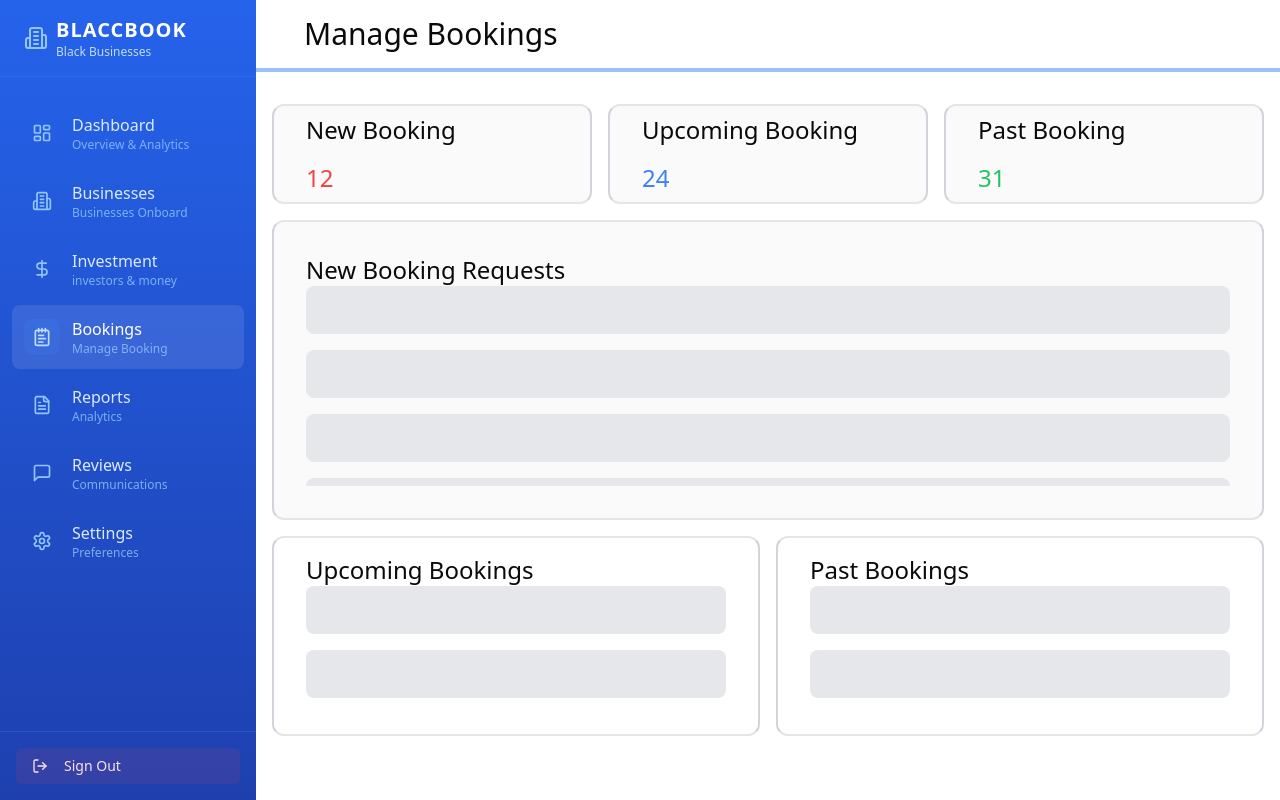
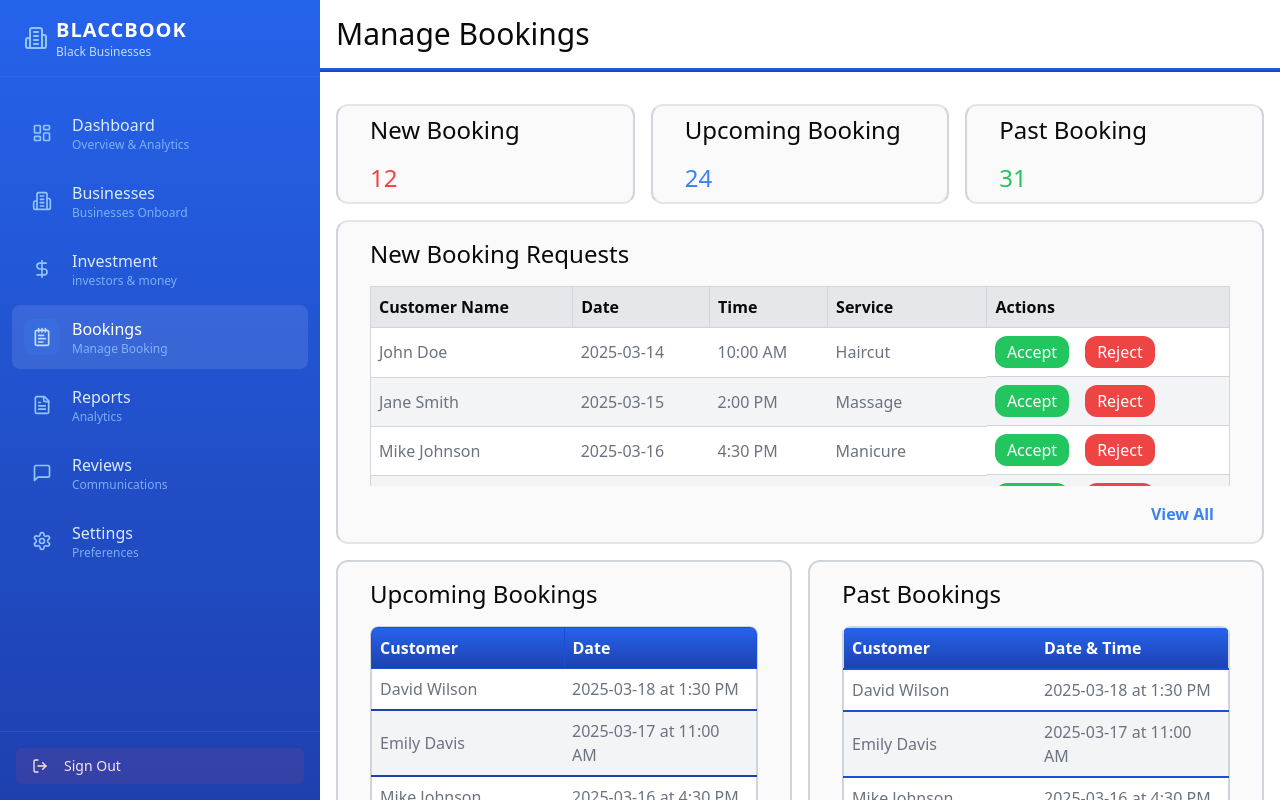
Before and after one commit to geek-maestro/blaccbook_admin, a React (Vite) app: page /booking in a window 1280 px wide. Built offline with nearby package versions, Linux system fonts and the light colour scheme; no server answers.

Commit message:
completed booking screens for booking page

```diff
--- a/src/Pages/Bookings.tsx
+++ b/src/Pages/Bookings.tsx
@@ -1,16 +1,85 @@
-import React from "react";
+import React, { useState } from "react";
 import Sidebar from "@/components/Sidebar";
 import { Separator } from "@/components/ui/separator";
 
 const Bookings = () => {
+  const [isExpandedNew, setIsExpandedNew] = useState(false);
+  const [isExpandedUpcoming, setIsExpandedUpcoming] = useState(false);
+  const [isExpandedPast, setIsExpandedPast] = useState(false);
+
+  const bookingData = [
+    {
+      customerName: "John Doe",
+      date: "2025-03-14",
+      time: "10:00 AM",
+      service: "Haircut",
+    },
+    {
+      customerName: "Jane Smith",
+      date: "2025-03-15",
+      time: "2:00 PM",
+      service: "Massage",
+    },
+    {
+      customerName: "Mike Johnson",
+      date: "2025-03-16",
+      time: "4:30 PM",
+      service: "Manicure",
+    },
+    {
+      customerName: "Emily Davis",
+      date: "2025-03-17",
+      time: "11:00 AM",
+      service: "Facial",
+    },
+    {
+      customerName: "David Wilson",
+      date: "2025-03-18",
+      time: "1:30 PM",
+      service: "Hair Coloring",
+    },
+  ];
+
+  const upcomingBookings = [
+    {
+      customerName: "David Wilson",
+      date: "2025-03-18",
+      time: "1:30 PM",
+    },
+    {
+      customerName: "Emily Davis",
+      date: "2025-03-17",
+      time: "11:00 AM",
+    },
+    {
+      customerName: "Mike Johnson",
+      date: "2025-03-16",
+      time: "4:30 PM",
+    },
+    {
+      customerName: "John Doe",
+      date: "2025-03-14",
+      time: "10:00 AM",
+      service: "Haircut",
+    },
+    {
+      customerName: "John Doe",
+      date: "2025-03-14",
+      time: "10:00 AM",
+      service: "Haircut",
+    },
+  ];
+
   return (
-    <div className="flex">
+    <div className="flex min-h-screen">
       <Sidebar />
-      <div className="flex lg:flex-col gap-4 w-full">
+      <main className="flex flex-col h-screen gap-4 flex-1 overflow-auto ">
         <div className="w-full">
-          <h1 className="text-3xl ml-12 mt-4">Manage Bookings</h1>
+          <h1 className="text-3xl ml-4 mt-4">Manage Bookings</h1>
         </div>
-        <Separator className="bg-blue-500/50 h-1" />
+
+        <Separator className="bg-gradient-to-b from-blue-600 to-blue-800 border-r-blue-500/30 h-1 p-0 m-0" />
+
         <div className="flex flex-1 flex-col gap-4 p-4">
           <div className="grid auto-rows-min gap-4 md:grid-cols-3">
             <div className="h-[100px] rounded-xl bg-muted/50 border-2 border-x-gray-300 flex flex-col p-8 gap-4 justify-center">
@@ -23,52 +92,170 @@
               <h2 className="text-blue-500 text-2xl">24</h2>
             </div>
 
-            <div className=" flex flex-col gap-4 h-[100px] border-2 border-x-gray-300 p-8 rounded-xl bg-muted/50 justify-center ">
+            <div className="flex flex-col gap-4 h-[100px] border-2 border-x-gray-300 p-8 rounded-xl bg-muted/50 justify-center">
               <h1 className="text-2xl">Past Booking</h1>
               <h2 className="text-green-500 text-2xl">31</h2>
             </div>
           </div>
 
-          <div className=" border-2 border-x-gray-300 rounded-xl bg-muted/50 p-8">
+          <div className="border-2 border-x-gray-300 rounded-xl bg-muted/50 px-4 md:px-8 py-4">
             <h1 className="text-2xl">New Booking Requests</h1>
-            <div className="flex flex-1 flex-col h-[200px] overflow-hidden overflow-y-scroll gap-4">
-              {Array.from({ length: 6 }).map((_, index) => (
             <div
-                  key={index}
-                  className="aspect-video h-12 w-full rounded-lg bg-gray-200"
-                />
+              className={`flex flex-1 flex-col ${
+                isExpandedNew ? "h-auto" : "h-[200px]"
+              } overflow-hidden overflow-y-scroll overflow-x-scroll gap-4 mt-4`}
+            >
+              <table className="min-w-full border-collapse border border-gray-300 ">
+                <thead className="sticky top-0">
+                  <tr className="bg-gray-200">
+                    <th className="border border-gray-300 p-2 text-start">
+                      Customer Name
+                    </th>
+                    <th className="border border-gray-300 p-2 text-start">
+                      Date
+                    </th>
+                    <th className="border border-gray-300 p-2 text-start">
+                      Time
+                    </th>
+                    <th className="border border-gray-300 p-2 text-start">
+                      Service
+                    </th>
+                    <th className="border border-gray-300 p-2 text-start">
+                      Actions
+                    </th>
+                  </tr>
+                </thead>
+                <tbody>
+                  {bookingData.map((data, index) => (
+                    <tr key={index} className="odd:bg-white even:bg-gray-100">
+                      <td className="border-b border-gray-300 p-2 text-gray-500">
+                        {data.customerName}
+                      </td>
+                      <td className="border-b border-gray-300 p-2 text-gray-500">
+                        {data.date}
+                      </td>
+                      <td className="border-b border-gray-300 p-2 text-gray-500">
+                        {data.time}
+                      </td>
+                      <td className="border-b border-gray-300 p-2 text-gray-500">
+                        {data.service}
+                      </td>
+                      <td className="border-b border-gray-300 p-2 flex gap-4">
+                        <button className="bg-green-500 text-white px-3 py-1 rounded-xl">
+                          Accept
+                        </button>
+                        <button className="bg-red-500 text-white px-3 py-1 rounded-xl">
+                          Reject
+                        </button>
+                      </td>
+                    </tr>
                   ))}
+                </tbody>
+              </table>
+            </div>
+            <div className="flex justify-end">
+              <button
+                className="mt-4 mr-4 font-bold text-blue-500"
+                onClick={() => setIsExpandedNew(!isExpandedNew)}
+              >
+                {isExpandedNew ? "Collapse" : "View All"}
+              </button>
             </div>
           </div>
 
-          <div className="grid md:grid-cols-4 auto-rows-min gap-4">
-            <div className="col-span-2 border-2 border-x-gray-300 h-[200px] rounded-xl py-4 px-8">
-              <h1 className="text-2xl">Upcoming Bookings</h1>
-              <div className="flex flex-1 flex-col h-[120px] overflow-hidden overflow-y-scroll gap-4">
-                {Array.from({ length: 6 }).map((_, index) => (
+          <div className="grid md:grid-cols-2 lg:grid-cols-4 auto-rows-min gap-4">
+            <div className="border-2 col-span-2 border-gray-300 rounded-xl bg-muted/50 px-4 md:px-8 py-4">
+              <h1 className="text-2xl mb-4">Upcoming Bookings</h1>
               <div
+                className={`${
+                  isExpandedUpcoming ? "h-auto" : "h-[200px]"
+                } overflow-hidden overflow-y-scroll border border-gray-300 rounded-lg`}
+              >
+                <table className="min-w-full border-collapse border border-gray-300">
+                  <thead className="bg-gradient-to-b from-blue-600 to-blue-800 border-r-blue-500/30 sticky top-0">
+                    <tr>
+                      <th className="border border-blue-700 p-2 text-start text-white">
+                        Customer
+                      </th>
+                      <th className="border border-blue-700 p-2 text-start text-white">
+                        Date
+                      </th>
+                    </tr>
+                  </thead>
+                  <tbody className="overflow-y-auto w-full">
+                    {upcomingBookings.map((booking, index) => (
+                      <tr
                         key={index}
-                    className="aspect-video h-12 w-full rounded-lg bg-gray-200"
-                  />
+                        className="odd:bg-white even:bg-gray-100"
+                      >
+                        <td className="border-b-2 border-blue-800 p-2 w-1/2 text-gray-500">
+                          {booking.customerName}
+                        </td>
+                        <td className="border-b-2 border-blue-800 p-2 w-1/2 text-gray-500">
+                          {booking.date} at {booking.time}
+                        </td>
+                      </tr>
                     ))}
+                  </tbody>
+                </table>
+              </div>
+              <div className="flex justify-end">
+                <button
+                  className="mt-4 mr-4 font-bold text-blue-500"
+                  onClick={() => setIsExpandedUpcoming(!isExpandedUpcoming)}
+                >
+                  {isExpandedUpcoming ? "Collapse" : "View All"}
+                </button>
               </div>
             </div>
 
-            <div className="col-span-2 border-2 border-x-gray-300 h-[200px] rounded-xl py-4 px-8">
-              <h1 className="text-2xl">Past Bookings</h1>
-              <div className="flex flex-1 flex-col h-[120px] overflow-hidden overflow-y-scroll gap-4">
-                {Array.from({ length: 6 }).map((_, index) => (
+            <div className="border-2 col-span-2 border-gray-300 rounded-xl bg-muted/50 px-4 md:px-8 py-4">
+              <h1 className="text-2xl mb-4">Past Bookings</h1>
               <div
+                className={`${
+                  isExpandedPast ? "h-auto" : "h-[200px]"
+                } overflow-hidden overflow-y-scroll border border-gray-300 rounded-lg`}
+              >
+                <table className="min-w-full border-collapse border border-gray-300">
+                  <thead className="bg-gradient-to-b from-blue-600 to-blue-800 border-r-blue-500/30 sticky top-0">
+                    <tr>
+                      <th className="border-b-2 border-blue-700 p-2 text-start text-white">
+                        Customer
+                      </th>
+                      <th className="border-b-2 border-blue-700 p-2 text-start text-white">
+                        Date & Time
+                      </th>
+                    </tr>
+                  </thead>
+                  <tbody className="overflow-y-auto w-full">
+                    {upcomingBookings.map((booking, index) => (
+                      <tr
                         key={index}
-                    className="aspect-video h-12 w-full rounded-lg bg-gray-200"
-                  />
+                        className="odd:bg-white even:bg-gray-100"
+                      >
+                        <td className="border-b-2 border-blue-700 p-2 w-1/2 text-gray-500">
+                          {booking.customerName}
+                        </td>
+                        <td className="border-b-2 border-blue-700 p-2 w-1/2 text-gray-500">
+                          {booking.date} at {booking.time}
+                        </td>
+                      </tr>
                     ))}
+                  </tbody>
+                </table>
               </div>
-            </div>
-
+              <div className="flex justify-end">
+                <button
+                  className="mt-4 mr-4 font-bold text-blue-500"
+                  onClick={() => setIsExpandedPast(!isExpandedPast)}
+                >
+                  {isExpandedPast ? "Collapse" : "View All"}
+                </button>
               </div>
             </div>
           </div>
+        </div>
+      </main>
     </div>
   );
 };
```
Lines whose indentation alone changed are shown as unchanged.
